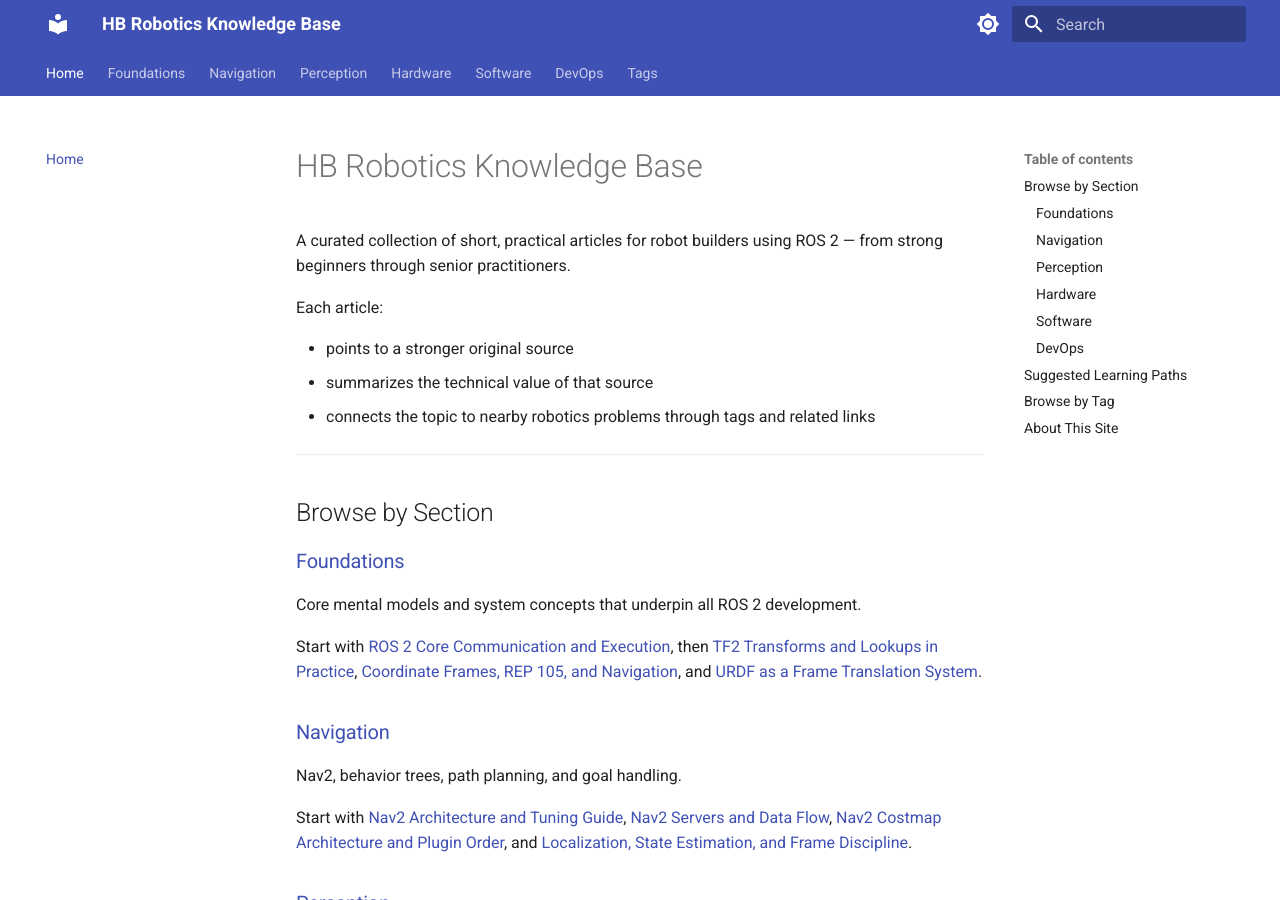
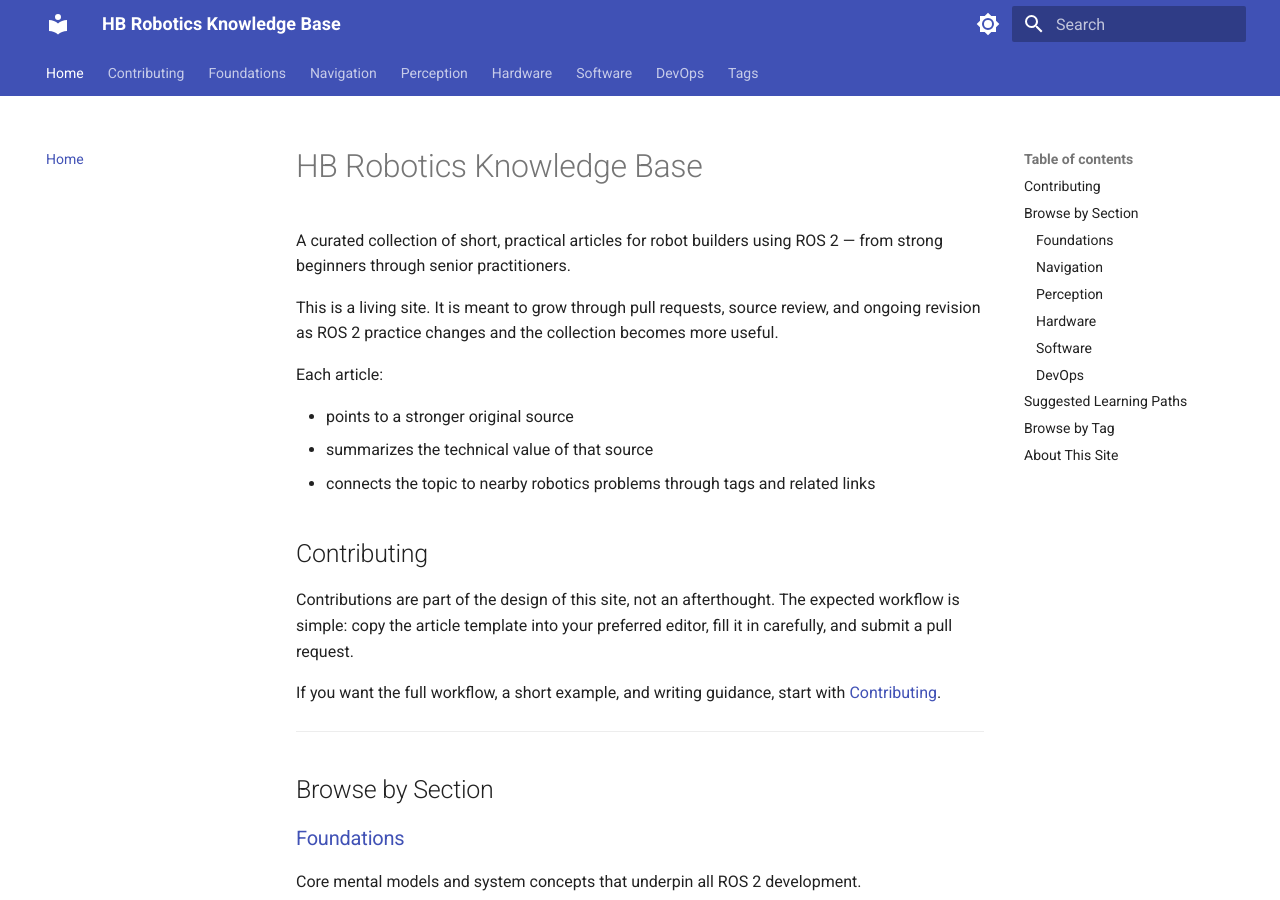
Before and after one commit to wimblerobotics/wimblerobotics.github.io, an MkDocs documentation site: the page built from articles/index.md, in a window 1280 px wide and 900 px high. Built offline with MkDocs 1.6.1 and Material for MkDocs 9.7.7, drawn with Linux system fonts in a browser that asks for light colours; some of the changed text lies outside the part shown.

Commit message:
snapshot

```diff
--- a/articles/index.md
+++ b/articles/index.md
@@ -1,12 +1,21 @@
 # HB Robotics Knowledge Base
 
 A curated collection of short, practical articles for robot builders using ROS 2 — from strong beginners through senior practitioners.
+
+This is a living site. It is meant to grow through pull requests, source review, and ongoing revision as ROS 2 practice changes and the collection becomes more useful.
 
 Each article:
 
 - points to a stronger original source
 - summarizes the technical value of that source
 - connects the topic to nearby robotics problems through tags and related links
+
+## Contributing
+
+Contributions are part of the design of this site, not an afterthought.
+The expected workflow is simple: copy the article template into your preferred editor, fill it in carefully, and submit a pull request.
+
+If you want the full workflow, a short example, and writing guidance, start with [Contributing](contributing.md).
 
 ---
 
@@ -70,3 +79,5 @@ This knowledge base is an experiment in curated, Git-backed technical documentat
 Articles are derived from public sources and summarized for practical value.
 The source repository is kept Markdown-first so it remains useful as a GitHub repo,
 an Obsidian vault, and this published site simultaneously.
+
+It is also intentionally editorial rather than encyclopedic. The goal is not to restate all documentation. The goal is to help someone building a robot understand what matters, what usually goes wrong, and what to read next.
--- a/mkdocs.yml
+++ b/mkdocs.yml
@@ -46,6 +46,7 @@ markdown_extensions:
 
 nav:
   - Home: index.md
+  - Contributing: contributing.md
   - Foundations:
       - foundations/ros2-core-communication-and-execution.md
       - foundations/ros2-topics-and-pub-sub-patterns.md
```
Also changed, not shown: articles/contributing.md (added, +86 -0 lines).
